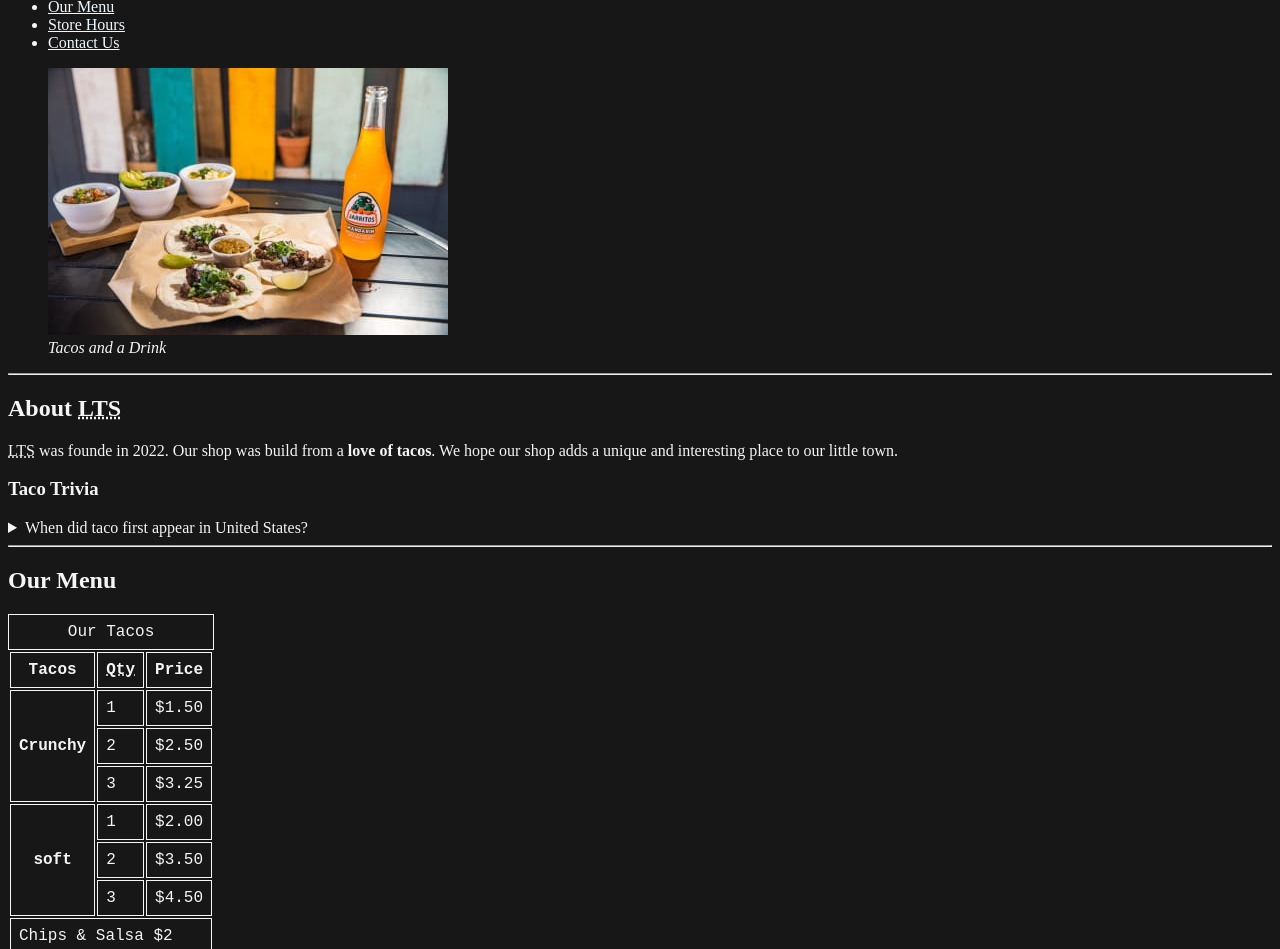
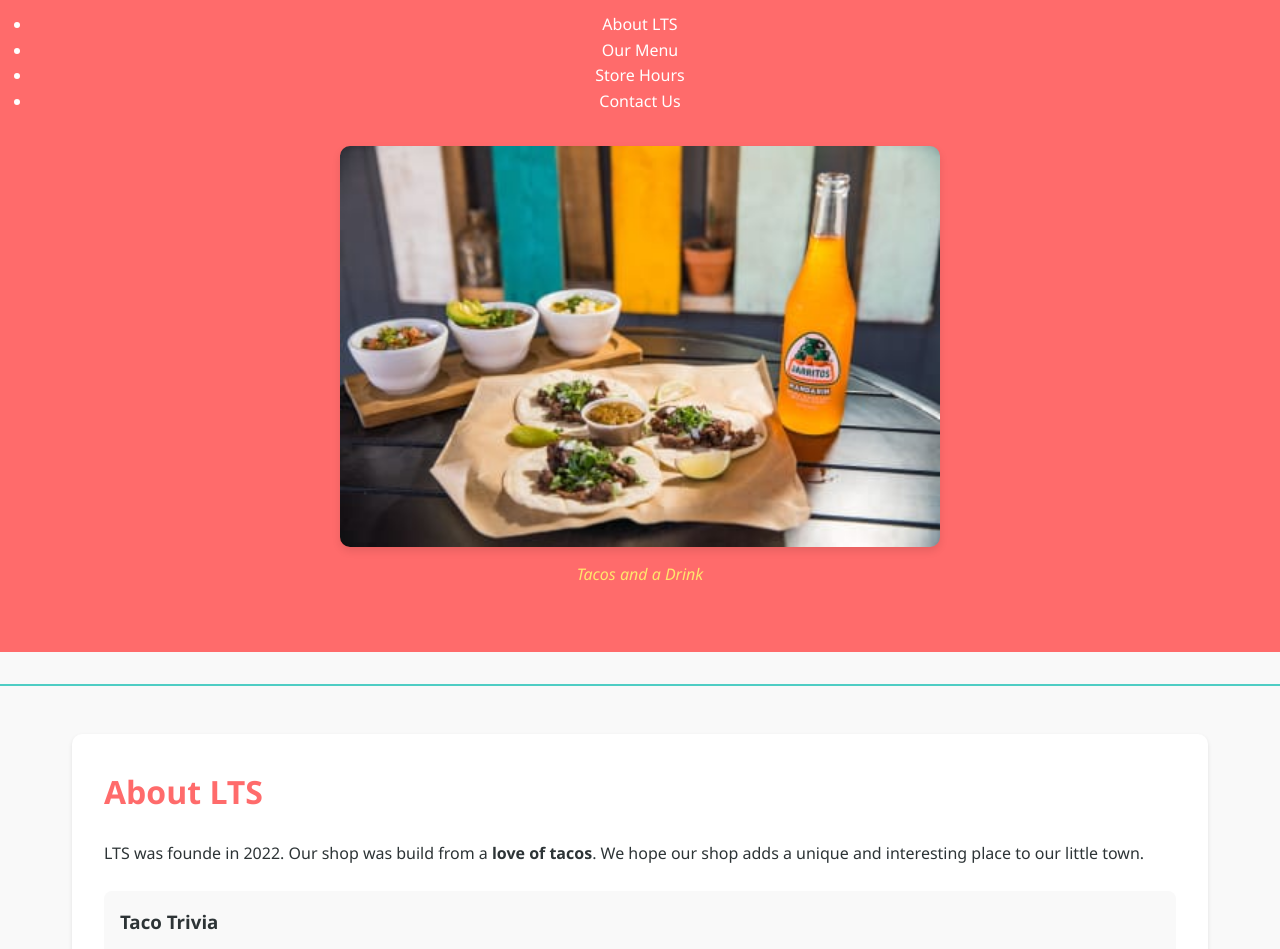
Before and after one commit to Subhransu888/tacos_website, a plain HTML site: page index.html in a window 1280 px wide. Shown: the part 100-1049 px from the top of the page. Drawn offline with Linux system fonts and the light colour scheme.

Commit message:
Update style.css

```diff
--- a/style.css
+++ b/style.css
@@ -1,22 +1,191 @@
-body{
-    background-color: rgba(0, 0, 0, 0.91);
-    color: whitesmoke;
+/* style.css */
+:root {
+    --primary-color: #ff6b6b;
+    --secondary-color: #4ecdc4;
+    --accent-color: #ffe66d;
+    --dark-color: #2d3436;
+    --light-color: #f9f9f9;
 }
-a{
-    color: aliceblue;
+
+* {
+    margin: 0;
+    padding: 0;
+    box-sizing: border-box;
+    font-family: 'Segoe UI', Tahoma, Geneva, Verdana, sans-serif;
 }
-a:visited{
-    color: lightgrey;
+
+body {
+    line-height: 1.6;
+    color: var(--dark-color);
+    background-color: var(--light-color);
 }
-a:hover, a:active{
-    color: aquamarine;
+
+header {
+    background-color: var(--primary-color);
+    padding: 2rem;
+    text-align: center;
+    color: white;
 }
-mark{
-    background-color: rgb(77, 247, 253);
+
+header h1 {
+    font-size: 2.5rem;
+    margin-bottom: 1rem;
+    text-shadow: 2px 2px 4px rgba(0,0,0,0.2);
 }
-table tr, th, td, caption{
-    border: 1px solid whitesmoke;
-    font-family: 'Courier New', Courier, monospace;
+
+nav {
+    margin: 1rem 0;
+}
+
+nav ul {
+    list-style: none;
+    display: flex;
+    justify-content: center;
+    gap: 2rem;
+}
+
+nav a {
+    color: white;
+    text-decoration: none;
+    font-weight: 500;
+    padding: 0.5rem 1rem;
+    border-radius: 5px;
+    transition: all 0.3s ease;
+}
+
+nav a:hover {
+    background-color: var(--accent-color);
+    color: var(--dark-color);
+}
+
+figure {
+    margin: 2rem auto;
+    max-width: 600px;
+}
+
+figure img {
+    width: 100%;
+    border-radius: 10px;
+    box-shadow: 0 4px 8px rgba(0,0,0,0.1);
+}
+
+figcaption {
+    margin-top: 0.5rem;
+    font-style: italic;
+    color: var(--accent-color);
+}
+
+hr {
+    border: 1px solid var(--secondary-color);
+    margin: 2rem 0;
+}
+
+main {
+    max-width: 1200px;
+    margin: 0 auto;
+    padding: 0 2rem;
+}
+
+section {
+    margin: 3rem 0;
+    padding: 2rem;
+    background-color: white;
+    border-radius: 10px;
+    box-shadow: 0 2px 4px rgba(0,0,0,0.1);
+}
+
+h2 {
+    color: var(--primary-color);
+    margin-bottom: 1.5rem;
+    font-size: 2rem;
+}
+
+abbr[title] {
+    text-decoration: none;
+    cursor: help;
+}
+
+aside {
+    background-color: var(--light-color);
+    padding: 1rem;
+    border-radius: 8px;
+    margin-top: 1.5rem;
+}
+
+details {
+    margin: 1rem 0;
+}
+
+summary {
+    cursor: pointer;
+    font-weight: bold;
+    color: var(--secondary-color);
+}
+
+table {
+    width: 100%;
     border-collapse: collapse;
-    padding: 0.5rem;
+    margin: 1rem 0;
 }
+
+caption {
+    font-size: 1.2rem;
+    font-weight: bold;
+    color: var(--primary-color);
+    margin-bottom: 1rem;
+}
+
+th, td {
+    padding: 1rem;
+    text-align: left;
+    border-bottom: 1px solid #ddd;
+}
+
+th {
+    background-color: var(--secondary-color);
+    color: white;
+}
+
+tbody tr:nth-child(even) {
+    background-color: #f8f9fa;
+}
+
+tfoot td {
+    background-color: var(--accent-color);
+    font-weight: bold;
+}
+
+footer {
+    text-align: center;
+    padding: 2rem;
+    background-color: var(--dark-color);
+    color: white;
+}
+
+footer a {
+    color: var(--accent-color);
+    text-decoration: none;
+}
+
+footer a:hover {
+    text-decoration: underline;
+}
+
+@media (max-width: 768px) {
+    nav ul {
+        flex-direction: column;
+        gap: 1rem;
+    }
+
+    header h1 {
+        font-size: 2rem;
+    }
+
+    section {
+        padding: 1rem;
+    }
+
+    th, td {
+        padding: 0.75rem;
+    }
+}
```
